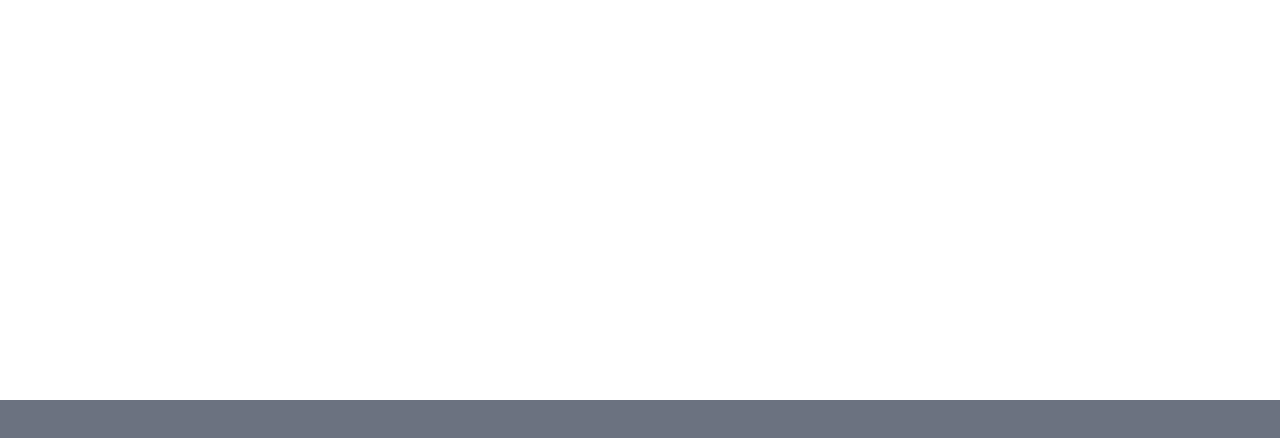
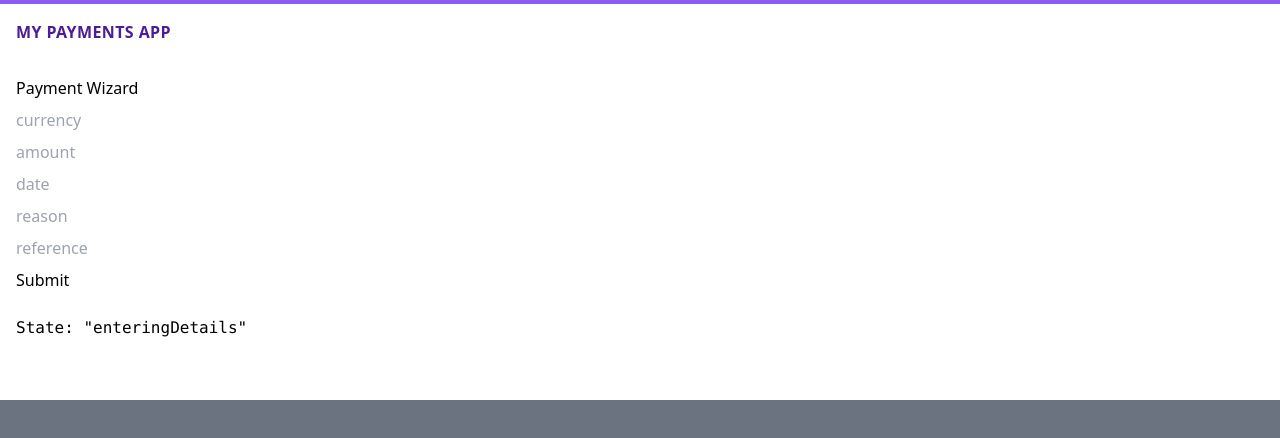
Before and after one commit to mattpocock/xstate-stream-demo-app, a Next.js app: page / in a window 1280 px wide. Shown: the top 438 px of the page. Built offline with nearby package versions, Linux system fonts and the light colour scheme; what @xstate/inspect would draw is missing.

Commit message:
Stream 1 Commit! Good stuff y'all

```diff
--- a/src/pages/_app.tsx
+++ b/src/pages/_app.tsx
@@ -19,7 +19,14 @@ function MyApp({ Component, pageProps }) {
       </Head>
       <div className="flex flex-col items-stretch w-screen h-screen overflow-hidden">
         <div className="flex-1">
-          <Component {...pageProps} />
+          <div className="p-4 border-t-4 border-purple-500">
+            <h1 className="font-semibold tracking-wide text-purple-900 uppercase">
+              My Payments App
+            </h1>
+          </div>
+          <div className="p-4">
+            <Component {...pageProps} />
+          </div>
         </div>
         <div className="flex flex-col items-stretch flex-1 bg-gray-200">
           <iframe
--- a/src/pages/index.tsx
+++ b/src/pages/index.tsx
@@ -1,3 +1,207 @@
+import { createMachine, assign, Sender } from "xstate";
+import { useMachine } from "@xstate/react";
+// import { fetchFromApi } from "../utils/fetchFromApi";
+// import { gql } from "apollo-server-micro";
+
+interface Context {
+  formValues?: {
+    currency: string;
+    amount: number;
+    date: string;
+    reason: string;
+    reference: string;
+  };
+}
+
+type Event =
+  | {
+      type: "CONFIRM";
+      values: {
+        currency: string;
+        amount: number;
+        date: string;
+        reason: string;
+        reference: string;
+      };
+    }
+  | {
+      type: "BACK";
+    }
+  | {
+      type: "GO_AGAIN";
+    }
+  | {
+      type: "SUBMIT_CREATE";
+    }
+  | {
+      type: "REPORT_CREATE_SUCCESS";
+    }
+  | {
+      type: "REPORT_CREATE_FAILED";
+    };
+
+export const paymentWizardMachine = createMachine<Context, Event>(
+  {
+    initial: "enteringDetails",
+    states: {
+      enteringDetails: {
+        on: {
+          CONFIRM: {
+            target: "confirmingPaymentDetails",
+            actions: "assignPaymentDetailsToContext",
+          },
+        },
+      },
+      confirmingPaymentDetails: {
+        on: {
+          SUBMIT_CREATE: {
+            target: "creatingPayment",
+          },
+          BACK: {
+            target: "enteringDetails",
+          },
+        },
+      },
+      creatingPayment: {
+        on: {
+          REPORT_CREATE_FAILED: {
+            target: "paymentErrored",
+          },
+          REPORT_CREATE_SUCCESS: {
+            target: "paymentMadeSuccessfully",
+          },
+        },
+        invoke: {
+          src: "createPayment",
+        },
+      },
+      paymentErrored: {},
+      paymentMadeSuccessfully: {
+        on: {
+          GO_AGAIN: {
+            target: "enteringDetails",
+            actions: ["resetFormDetails"],
+          },
+        },
+      },
+    },
+  },
+  {
+    services: {
+      createPayment: (context) => async (callback: Sender<Event>) => {
+        const variables = context.formValues;
+
+        try {
+          setTimeout(() => {
+            callback({
+              type: "REPORT_CREATE_SUCCESS",
+            });
+          }, 800);
+        } catch (e) {
+          console.error(e);
+          callback({
+            type: "REPORT_CREATE_FAILED",
+          });
+        }
+      },
+    },
+    actions: {
+      assignPaymentDetailsToContext: assign((context, event) => {
+        if (event.type !== "CONFIRM") return {};
+        return {
+          formValues: event.values,
+        };
+      }),
+      resetFormDetails: assign({
+        formValues: undefined,
+      }),
+    },
+  },
+);
+
 export default function Home() {
-  return <div></div>;
+  const [state, send] = useMachine(paymentWizardMachine, {
+    devTools: true,
+  });
+  return (
+    <div className="space-y-2">
+      {state.matches("enteringDetails") && (
+        <>
+          <h1>Payment Wizard</h1>
+          <input
+            className="block max-w-xs"
+            value={state.context.formValues?.currency}
+            placeholder="currency"
+          ></input>
+          <input
+            className="block max-w-xs"
+            value={state.context.formValues?.amount}
+            placeholder="amount"
+          ></input>
+          <input
+            className="block max-w-xs"
+            value={state.context.formValues?.date}
+            placeholder="date"
+          ></input>
+          <input
+            className="block max-w-xs"
+            value={state.context.formValues?.reason}
+            placeholder="reason"
+          ></input>
+          <input
+            className="block max-w-xs"
+            value={state.context.formValues?.reference}
+            placeholder="reference"
+          ></input>
+          <button
+            onClick={() => {
+              send({
+                type: "CONFIRM",
+                values: {
+                  amount: 20,
+                  currency: "EUR",
+                  date: "2018-04-02",
+                  reason: "Reason",
+                  reference: "Funky Reference",
+                },
+              });
+            }}
+          >
+            Submit
+          </button>
+        </>
+      )}
+      {state.matches("confirmingPaymentDetails") && (
+        <>
+          <h1>Are you sure?</h1>
+          <pre className="text-sm text-gray-600">
+            {JSON.stringify(state.context.formValues, null, 2)}
+          </pre>
+          <button
+            className="px-3 py-2 text-red-100 bg-red-600"
+            onClick={() => send("BACK")}
+          >
+            I am SO NOT ready to rumble
+          </button>
+          <button
+            className="px-3 py-2 text-white bg-purple-600"
+            onClick={() => send("SUBMIT_CREATE")}
+          >
+            I am ready to rumble
+          </button>
+        </>
+      )}
+      {state.matches("paymentMadeSuccessfully") && (
+        <>
+          <button
+            className="px-3 py-2 text-red-100 bg-red-600"
+            onClick={() => send("GO_AGAIN")}
+          >
+            I wanna try again
+          </button>
+        </>
+      )}
+      <pre className="pt-4">State: {JSON.stringify(state.value, null, 2)}</pre>
+    </div>
+  );
 }
```
